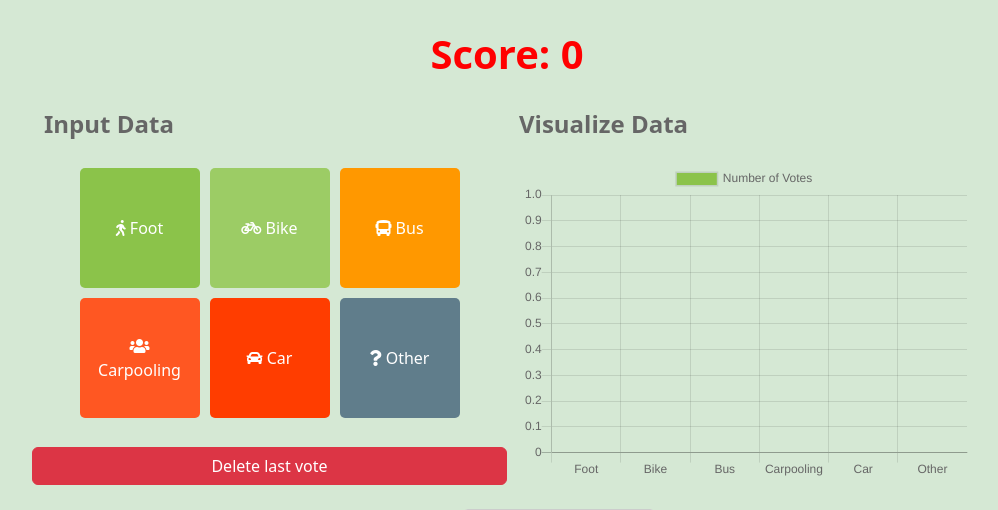
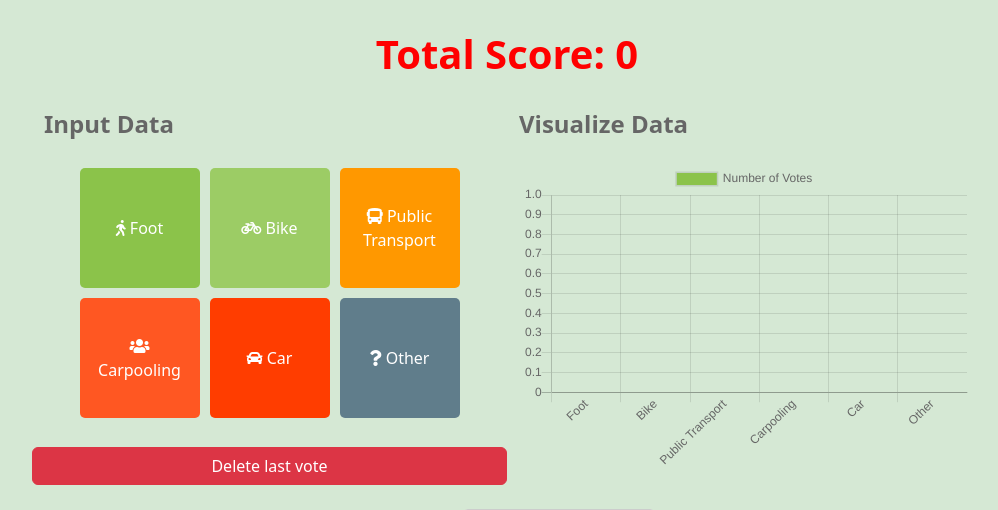
Before and after one commit to oriolpascual9/Prototype, a Flask app: page /class_data in a window 1280 px wide. Shown: the part 64-574 px from the top of the page, without its empty margins (133-1131 px from the left). Run offline with Flask 2, Linux system fonts and the light colour scheme; the visitor is signed in with stand-in values (Sample User, id 1); data that the repository does not hold is empty.

Commit message:
minor modification for presentaion

```diff
--- a/app/templates/class_data.html
+++ b/app/templates/class_data.html
@@ -21,8 +21,8 @@
 
         <!-- Create a central div for Score -->
         <div class="row justify-content-center mt-4">
-            <h3 style="font-size: 40px; font-weight: bold; color: #FF0000;" class="score-animate">Score: {{ score }}</h3>
-        </div>
+          <h3 style="font-size: 40px; font-weight: bold; color: #FF0000;" class="score-animate">Total Score: {{ score }}</h3>
+      </div>
 
         <!-- Align Input Data and Visualize Data side by side -->
         <div class="row justify-content-center mt-4">
@@ -37,7 +37,7 @@
                             <i class="fas fa-bicycle"></i> Bike
                         </button>
                         <button type="submit" name="transport_mode" value="bus" class="btn btn-primary" style="background-color: #FF9800;">
-                            <i class="fas fa-bus"></i> Bus
+                            <i class="fas fa-bus"></i> Public Transport
                         </button>
                         <button type="submit" name="transport_mode" value="carpooling" class="btn btn-primary" style="background-color: #FF5722;">
                             <i class="fas fa-users"></i> Carpooling
@@ -95,7 +95,7 @@
       const histogramChart = new Chart(ctx, {
         type: 'bar',
         data: {
-          labels: ['Foot', 'Bike', 'Bus', 'Carpooling', 'Car', 'Other'], // Update the labels order
+          labels: ['Foot', 'Bike', 'Public Transport', 'Carpooling', 'Car', 'Other'], // Update the labels order
           datasets: [{
             label: 'Number of Votes',
             data: [transportList[0], transportList[1], transportList[3], transportList[4], transportList[2], transportList[5]], // Update the dataset order
@@ -170,7 +170,7 @@
     <<script type="text/javascript">
       // Function to generate pie chart data
       function generatePieChartData(transportData) {
-        const transportLabels = ['Foot', 'Bike', 'Bus', 'Carpooling', 'Car', 'Other'];
+        const transportLabels = ['Foot', 'Bike', 'Public Transport', 'Carpooling', 'Car', 'Other'];
         const transportDataList = [
           transportData.foot,
           transportData.bike,
```
Also changed, not shown: app/app.db.
